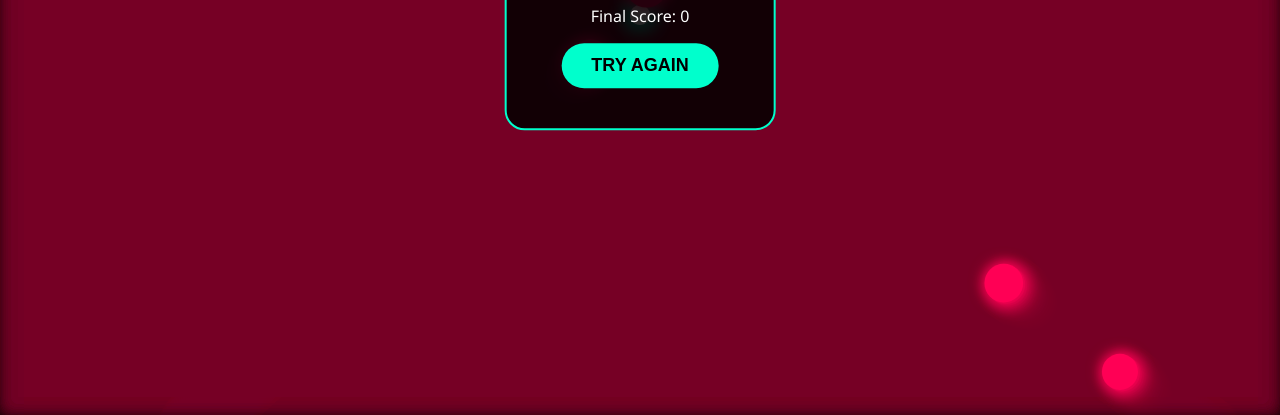
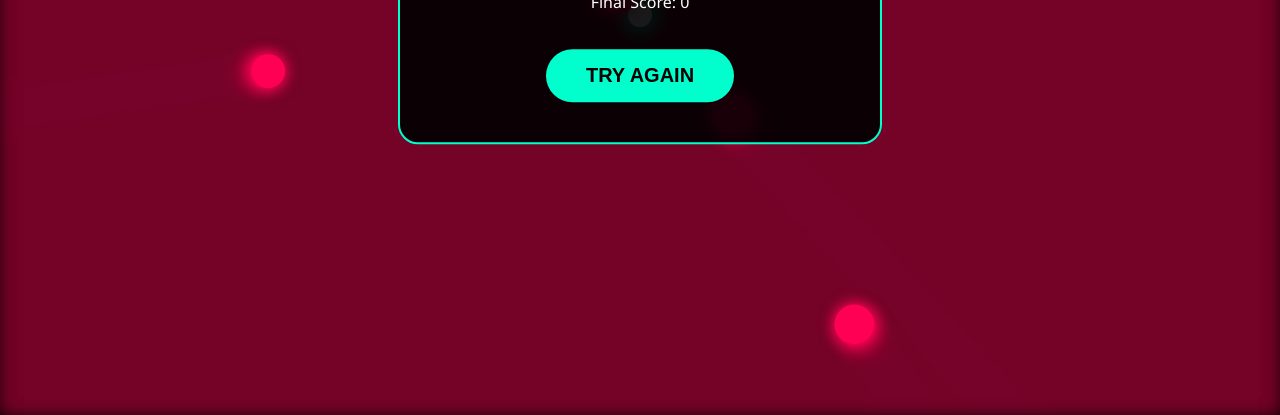
Before and after one commit to langovrfs/neon-sway-game, a plain HTML site: page index.html in a window 1280 px wide. Shown: the part 385-800 px from the top of the page. Drawn offline with Linux system fonts and the light colour scheme.

Commit message:
Add files via upload

```diff
--- a/index.html
+++ b/index.html
@@ -2,24 +2,23 @@
 <html lang="en">
 <head>
     <meta charset="UTF-8">
-    <meta name="viewport" content="width=device-width, initial-scale=1.0">
-    <title>Neon Sway: High Score Edition</title>
+    <meta name="viewport" content="width=device-width, initial-scale=1.0, user-scalable=no">
+    <title>Neon Sway: Ultimate Edition</title>
     <style>
-        body { margin: 0; background: #050505; color: white; overflow: hidden; font-family: 'Segoe UI', sans-serif; }
-        canvas { display: block; cursor: none; }
+        body { margin: 0; background: #050505; color: white; overflow: hidden; font-family: 'Segoe UI', sans-serif; touch-action: none; }
+        canvas { display: block; }
         #ui-layer { position: absolute; top: 20px; left: 20px; pointer-events: none; }
         .stat { font-size: 20px; margin-bottom: 5px; text-shadow: 0 0 10px rgba(0,255,204,0.5); }
         #msg {
             position: absolute; top: 50%; left: 50%; transform: translate(-50%, -50%);
-            text-align: center; display: none; background: rgba(0,0,0,0.85);
-            padding: 40px; border-radius: 20px; border: 2px solid #00ffcc;
+            text-align: center; display: none; background: rgba(0,0,0,0.9);
+            padding: 40px; border-radius: 20px; border: 2px solid #00ffcc; width: 80%; max-width: 400px;
         }
         #new-record { color: #ff00ff; font-weight: bold; display: none; margin-bottom: 10px; animation: blink 0.5s infinite; }
         button {
-            background: #00ffcc; border: none; padding: 12px 30px; font-size: 18px;
-            cursor: pointer; border-radius: 50px; font-weight: bold; transition: 0.3s;
+            background: #00ffcc; border: none; padding: 15px 40px; font-size: 20px;
+            cursor: pointer; border-radius: 50px; font-weight: bold; margin-top: 20px;
         }
-        button:hover { background: #fff; transform: scale(1.1); }
         @keyframes blink { 50% { opacity: 0; } }
     </style>
 </head>
@@ -47,40 +46,48 @@
         const finalEl = document.getElementById('final');
         const recordEl = document.getElementById('new-record');
 
-        canvas.width = window.innerWidth;
-        canvas.height = window.innerHeight;
+        function resize() {
+            canvas.width = window.innerWidth;
+            canvas.height = window.innerHeight;
+        }
+        window.addEventListener('resize', resize);
+        resize();
 
         let score = 0;
         let highScore = localStorage.getItem('neonSwayBest') || 0;
         let gameActive = true;
         let enemies = [];
         let speedMult = 1;
-
-        // Display starting high score
         bestEl.innerText = highScore;
 
-        const player = { x: canvas.width / 2, y: canvas.height / 2, radius: 10 };
+        const player = { x: canvas.width / 2, y: canvas.height / 2, radius: 12 };
 
+        // Mouse Controls
         window.addEventListener('mousemove', (e) => {
             player.x = e.clientX;
             player.y = e.clientY;
         });
 
+        // Touch Controls
+        window.addEventListener('touchmove', (e) => {
+            e.preventDefault();
+            player.x = e.touches[0].clientX;
+            player.y = e.touches[0].clientY;
+        }, { passive: false });
+
         class Enemy {
             constructor() {
-                this.radius = Math.random() * 15 + 10;
-                // Spawn from random edges
-                if (Math.random() < 0.5) {
-                    this.x = Math.random() < 0.5 ? -this.radius : canvas.width + this.radius;
-                    this.y = Math.random() * canvas.height;
-                } else {
-                    this.x = Math.random() * canvas.width;
-                    this.y = Math.random() < 0.5 ? -this.radius : canvas.height + this.radius;
-                }
+                this.radius = Math.random() * 12 + 10;
+                let side = Math.floor(Math.random() * 4);
+                if (side === 0) { this.x = -this.radius; this.y = Math.random() * canvas.height; }
+                else if (side === 1) { this.x = canvas.width + this.radius; this.y = Math.random() * canvas.height; }
+                else if (side === 2) { this.y = -this.radius; this.x = Math.random() * canvas.width; }
+                else { this.y = canvas.height + this.radius; this.x = Math.random() * canvas.width; }
+
                 const angle = Math.atan2(player.y - this.y, player.x - this.x);
                 this.velocity = {
-                    x: Math.cos(angle) * (2.5 * speedMult),
-                    y: Math.sin(angle) * (2.5 * speedMult)
+                    x: Math.cos(angle) * (2.8 * speedMult),
+                    y: Math.sin(angle) * (2.8 * speedMult)
                 };
             }
             draw() {
@@ -100,9 +107,7 @@
         function spawnEnemy() {
             if (gameActive) {
                 enemies.push(new Enemy());
-                // Difficulty ramps up, but cap the spawn rate
-                let delay = Math.max(200, 1000 / speedMult);
-                setTimeout(spawnEnemy, delay);
+                setTimeout(spawnEnemy, Math.max(150, 900 / speedMult));
             }
         }
 
@@ -122,7 +127,7 @@
             if (!gameActive) return;
             requestAnimationFrame(animate);
 
-            ctx.fillStyle = 'rgba(5, 5, 5, 0.15)';
+            ctx.fillStyle = 'rgba(5, 5, 5, 0.2)';
             ctx.fillRect(0, 0, canvas.width, canvas.height);
 
             // Draw Player
@@ -140,39 +145,28 @@
 
                 const dist = Math.hypot(player.x - enemy.x, player.y - enemy.y);
                 if (dist < enemy.radius + player.radius) {
-                    endGame();
+                    gameActive = false;
+                    msgEl.style.display = 'block';
+                    finalEl.innerText = `Final Score: ${score}`;
+                    if (score > highScore) {
+                        highScore = score;
+                        localStorage.setItem('neonSwayBest', highScore);
+                        bestEl.innerText = highScore;
+                        recordEl.style.display = 'block';
+                    }
                 }
 
-                // Points for dodging
                 if (enemy.x < -100 || enemy.x > canvas.width + 100 || enemy.y < -100 || enemy.y > canvas.height + 100) {
                     enemies.splice(index, 1);
                     score += 10;
                     scoreEl.innerText = score;
-                    speedMult += 0.03;
+                    speedMult += 0.04;
                 }
             });
         }
 
-        function endGame() {
-            gameActive = false;
-            msgEl.style.display = 'block';
-            finalEl.innerText = `Final Score: ${score}`;
-
-            if (score > highScore) {
-                highScore = score;
-                localStorage.setItem('neonSwayBest', highScore);
-                bestEl.innerText = highScore;
-                recordEl.style.display = 'block';
-            }
-        }
-
         spawnEnemy();
         animate();
-
-        window.addEventListener('resize', () => {
-            canvas.width = window.innerWidth;
-            canvas.height = window.innerHeight;
-        });
     </script>
 </body>
 </html>
```
